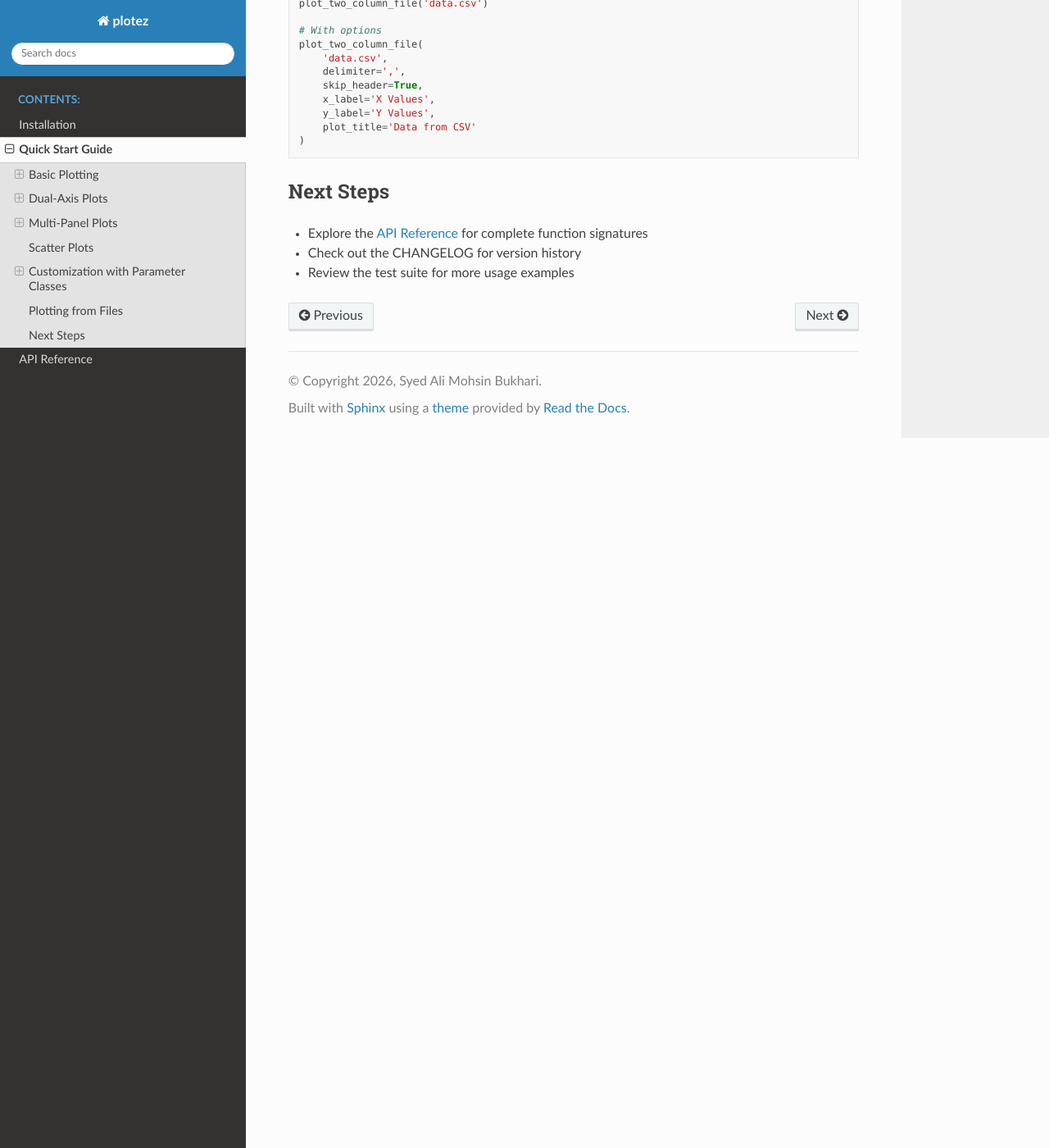
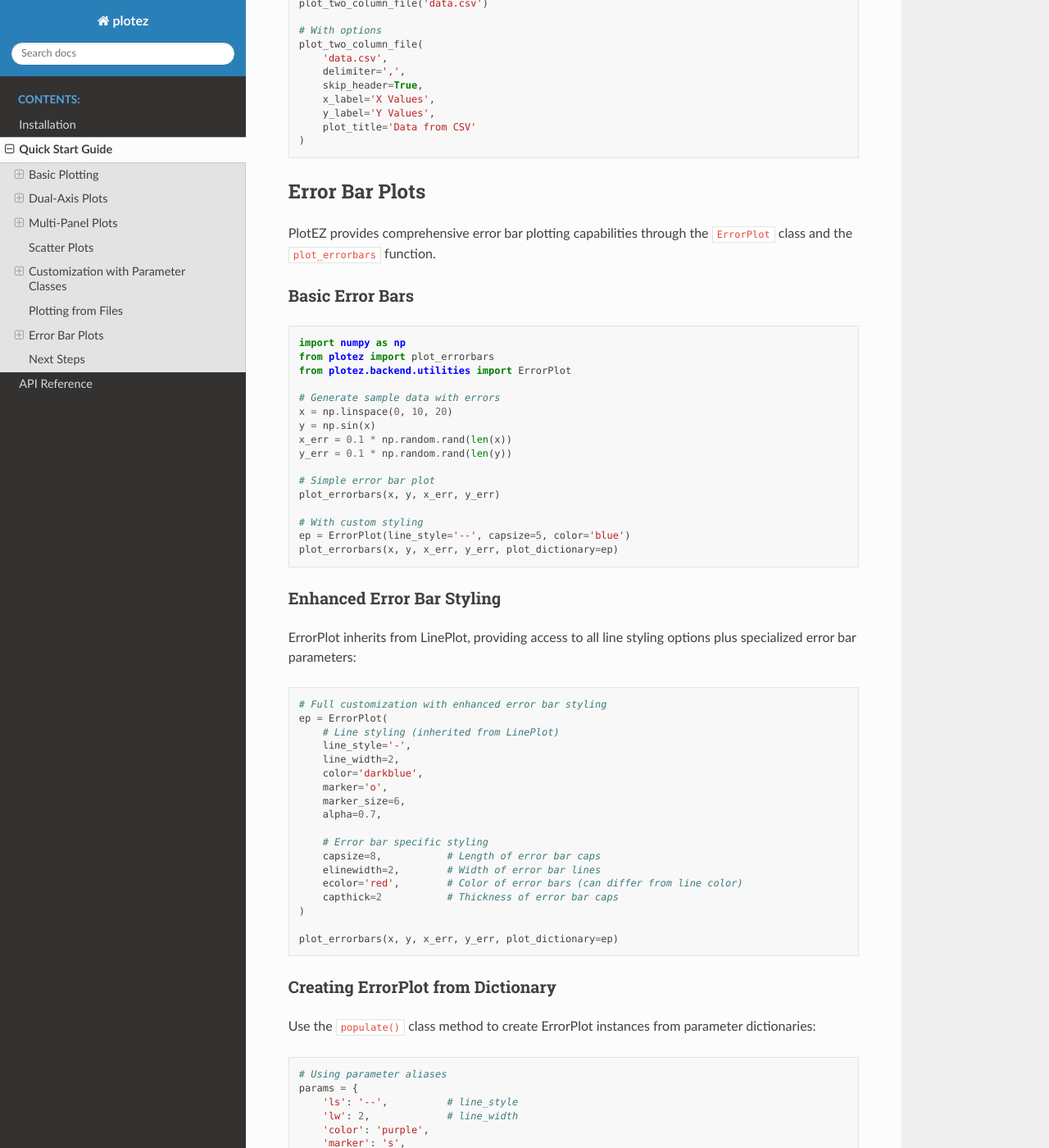
Before and after one commit to syedalimohsinbukhari/plotez, a Sphinx documentation site: the page built from docs/quickstart.rst, in a window 1280 px wide and 1400 px high, scrolled down 3815 px. Shown: the whole window at 82% size. Built offline with Sphinx 7.4.7 and the Read the Docs theme 3.1.0, drawn with Linux system fonts in a browser that asks for light colours; pages that are not in the unit, such as notebooks, are missing from menus; some of the changed text lies outside the part shown.

Commit message:
[errorbar-minor-3]
- Removed `README_example4__errorbar.py` in `examples/`.
- Introduced `README_example5.py` showcasing enhanced error bar plotting functionality.
- Updated `CHANGELOG.md` with detailed enhancements and fixes for error bar plotting.
- Added example image and updated relevant paths in `README.md` and `docs` files.
- Deprecated `intersphinx_mapping` in `conf.py` as it’s unnecessary.
- Updated `ErrorPlot` implementation and improved `plot_errorbars` functionality in `plotez.py` with better subplot handling.
- Simplified default figure size handling in `utilities.py`.

```diff
--- a/docs/conf.py
+++ b/docs/conf.py
@@ -54,12 +54,12 @@ autodoc_default_options = {
     'exclude-members': '__weakref__'
 }
 
-# Intersphinx mapping
-intersphinx_mapping = {
-    'python': ('https://docs.python.org/3', None),
-    'numpy': ('https://numpy.org/doc/stable/', None),
-    'matplotlib': ('https://matplotlib.org/stable/', None),
-}
+# No need for intersphinx mapping for now
+# intersphinx_mapping = {
+#     'python': ('https://docs.python.org/3', None),
+#     'numpy': ('https://numpy.org/doc/stable/', None),
+#     'matplotlib': ('https://matplotlib.org/stable/', None),
+# }
 
 # Autosummary settings
 autosummary_generate = True
--- a/docs/quickstart.rst
+++ b/docs/quickstart.rst
@@ -224,6 +224,100 @@ PlotEZ can directly plot two-column CSV files:
        plot_title='Data from CSV'
    )
 
+Error Bar Plots
+---------------
+
+PlotEZ provides comprehensive error bar plotting capabilities through the ``ErrorPlot`` class
+and the ``plot_errorbars`` function.
+
+Basic Error Bars
+~~~~~~~~~~~~~~~~
+
+.. code-block:: python
+
+   import numpy as np
+   from plotez import plot_errorbars
+   from plotez.backend.utilities import ErrorPlot
+
+   # Generate sample data with errors
+   x = np.linspace(0, 10, 20)
+   y = np.sin(x)
+   x_err = 0.1 * np.random.rand(len(x))
+   y_err = 0.1 * np.random.rand(len(y))
+
+   # Simple error bar plot
+   plot_errorbars(x, y, x_err, y_err)
+
+   # With custom styling
+   ep = ErrorPlot(line_style='--', capsize=5, color='blue')
+   plot_errorbars(x, y, x_err, y_err, plot_dictionary=ep)
+
+Enhanced Error Bar Styling
+~~~~~~~~~~~~~~~~~~~~~~~~~~
+
+ErrorPlot inherits from LinePlot, providing access to all line styling options
+plus specialized error bar parameters:
+
+.. code-block:: python
+
+   # Full customization with enhanced error bar styling
+   ep = ErrorPlot(
+       # Line styling (inherited from LinePlot)
+       line_style='-',
+       line_width=2,
+       color='darkblue',
+       marker='o',
+       marker_size=6,
+       alpha=0.7,
+
+       # Error bar specific styling
+       capsize=8,           # Length of error bar caps
+       elinewidth=2,        # Width of error bar lines
+       ecolor='red',        # Color of error bars (can differ from line color)
+       capthick=2           # Thickness of error bar caps
+   )
+
+   plot_errorbars(x, y, x_err, y_err, plot_dictionary=ep)
+
+Creating ErrorPlot from Dictionary
+~~~~~~~~~~~~~~~~~~~~~~~~~~~~~~~~~~
+
+Use the ``populate()`` class method to create ErrorPlot instances from parameter dictionaries:
+
+.. code-block:: python
+
+   # Using parameter aliases
+   params = {
+       'ls': '--',          # line_style
+       'lw': 2,             # line_width
+       'color': 'purple',
+       'marker': 's',
+       'ms': 6,             # marker_size
+       'capsize': 7,
+       'elinewidth': 2,
+       'ecolor': 'crimson'
+   }
+
+   ep = ErrorPlot.populate(params)
+   plot_errorbars(x, y, x_err, y_err, plot_dictionary=ep)
+
+Inheritance Benefits
+~~~~~~~~~~~~~~~~~~~
+
+Since ErrorPlot inherits from LinePlot, you can use it anywhere a LinePlot is expected,
+and it automatically includes all line plot functionality:
+
+.. code-block:: python
+
+   from plotez.backend.utilities import LinePlot
+
+   # ErrorPlot is a specialized LinePlot
+   ep = ErrorPlot(capsize=5)
+   print(isinstance(ep, LinePlot))  # True
+
+   # Has all LinePlot features plus error bar features
+   print(len(ep._all_parameters()))  # All parameters combined
+
 Next Steps
 ----------
 
```
Also changed, not shown: README.md (+33 -1 lines), docs/CHANGELOG.md (+22 -0 lines), docs/api.rst (+10 -2 lines), docs/index.rst (+19 -4 lines), src/plotez/__init__.py (+10 -1 lines), examples/README.md (added), examples/images/README_example5.png (added), examples/images/errorplot_examples.png (deleted), examples/images/errorplot_populate_example.png (deleted), 4 other files.
